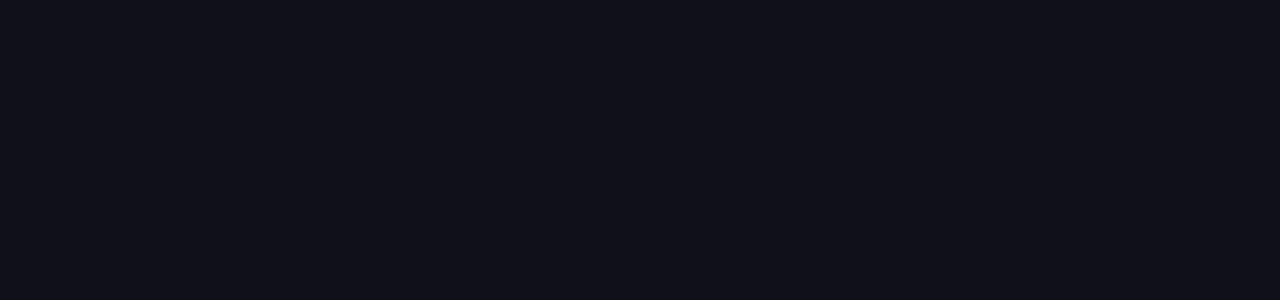
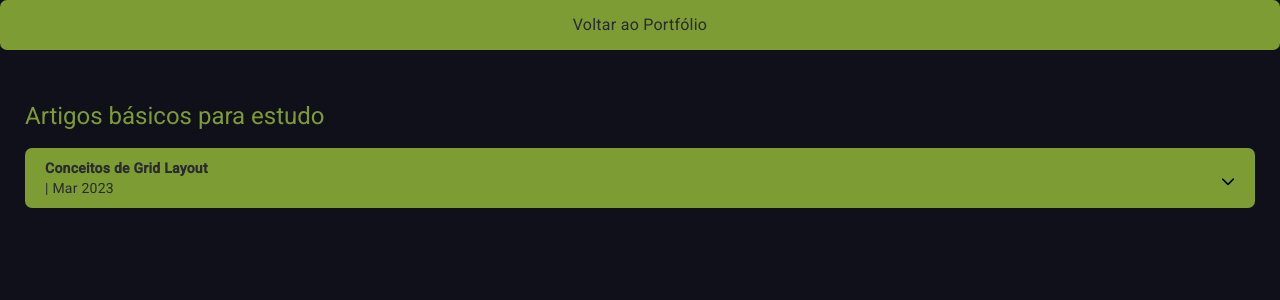
Before and after one commit to racinefe/curriculo-portfolio, an Angular app: page /blog in a window 1280 px wide. Before the commit this address led to /. Shown: the top 300 px of the page. Built offline with nearby package versions, Linux system fonts and the light colour scheme.

Commit message:
Criando página para conteudo Blog

```diff
--- /dev/null
+++ b/src/app/blog/blog.component.html
@@ -0,0 +1,18 @@
+<!-- Link para retornar à página inicial -->
+<a class="btn-home-portfolio" [routerLink]="['/']" >Voltar ao Portfólio</a>
+ <!-- Conteúdo do blog -->
+<div class="blog-content">
+    <h1>Artigos básicos para estudo</h1>
+    @for (item of arrayBlog(); track item) {
+        <details>
+            <summary>
+                <p>
+                    <strong> {{item.summary.strong}} </strong>
+                    {{item.summary.p}}
+                </p>
+            </summary>
+            <article [innerHTML]="item.text"></article>
+        </details>
+    }
+
+</div>
--- /dev/null
+++ b/src/app/blog/blog.component.scss
@@ -0,0 +1,109 @@
+:host{
+
+
+    h2 {
+        text-align: center;
+        margin: 0 0 25px 0;
+    }
+    details {
+        overflow: hidden;
+        margin-top: 10px;
+        background: var(--black-10);
+        border-radius: 7px;
+
+
+        summary,
+        article {
+            padding: 10px 20px;
+            transition: 500ms;
+        }
+
+        summary {
+            cursor: pointer;
+
+            display: flex;
+            justify-content: space-between;
+            align-items: center;
+
+            background: var(--primary);
+
+            p {
+                font-size: 14px;
+                color: var(--black-10);
+
+                padding: 0;
+                margin: 0;
+                display: flex;
+                flex-direction: column;
+
+
+            }
+            &::after {
+                content: "";
+                display: inline-block;
+                width: 1em;  /* Ajuste conforme necessário */
+                height: 1em; /* Ajuste conforme necessário */
+                background-size: contain;
+                background-repeat: no-repeat;
+                background-position: center;
+            }
+        }
+        &[open]{
+            summary {
+                &::after {
+                    background-image: url("../../../../../assets/icons/chevron-up.svg");
+                    margin-top: 5px;
+                }
+
+
+                border-radius: 7px 7px 0 0;
+            }
+        }
+        &:not([open]){
+            summary {
+                &::after {
+                    background-image: url("../../../../../assets/icons/chevron-down.svg");
+                    margin-top: 5px;
+                }
+
+
+            }
+        }
+    }
+    .blog-content{
+        margin: 25px;
+        padding: 25px 0;
+    }
+    .blog-conteudo{
+        display: flex;
+        justify-content: center;
+        align-items: center;
+        flex-direction: column;
+
+
+    }
+    .btn-home-portfolio{
+        display: flex;
+        flex-direction: column;
+        justify-content: center;
+        align-items: center;
+        padding: 15px 0;
+
+        font-size: 16px;
+        border-radius: 7px;
+        color: var(--black-10);
+        background: var(--primary);
+
+        &:hover {
+            background: var(--primary-10);
+            color: var(--white);
+        }
+    }
+    .artigo{
+        margin-top: 25px;
+        padding: 25px ;
+        border: 25px;
+        border-color: red;
+        background: var(--black-10);
+    }
+}
--- /dev/null
+++ b/src/app/blog/blog.component.ts
@@ -0,0 +1,111 @@
+import { Component, signal } from '@angular/core';
+
+import { RouterModule } from '@angular/router';
+
+
+import { MatDialogModule } from '@angular/material/dialog';
+import { IExperiences } from '../modules/portfolio/interface/IExperiences.interface';
+
+
+
+
+@Component({
+  selector: 'app-blog',
+  standalone: true,
+  imports: [
+    RouterModule,
+    MatDialogModule
+  ],
+  templateUrl: './blog.component.html',
+  styleUrl: './blog.component.scss'
+})
+export class BlogComponent {
+
+  public arrayBlog = signal<IExperiences[]>([
+    {
+      summary: {
+        strong: "Conceitos de Grid Layout",
+        p: "| Mar 2023",
+      },
+      text: `
+            <h1>Conceitos básicos de Grid Layout</h1>
+            <p>
+              O CSS Grid Layout é uma maneira de organizar os elementos na página de forma bem prática,
+              criando uma "grade" tanto para partes grandes quanto pequenas do layout.
+              Ele permite organizar tudo de forma bem organizada, usando linhas e colunas.
+              Neste artigo, vou te dar uma introdução ao CSS Grid e ao vocabulário que usamos com ele.
+              Depois, vou te explicar tudo em mais detalhes, então fica ligado!
+            </p>
+            <br>
+            <h2>O que é grid?</h2>
+            <p>
+              O CSS Grid é como uma malha feita de linhas horizontais e verticais,
+              que cria um layout organizado na página. Dentro dessa "grade",
+              você pode colocar os elementos do seu site,
+              respeitando as linhas que definem colunas e linhas.
+            </p>
+            <br>
+            <p> Aqui estão algumas coisas que o Grid pode fazer:</p>
+            <br>
+            <h3>1. Dimensões Fixas ou Flexíveis:</h3>
+            <p>Você pode definir tamanhos fixos, como em pixels, ou usar tamanhos flexíveis,
+                como porcentagens ou a unidade "fr",
+                que se adapta ao espaço disponível.
+            </p>
+            <h3>2. Grids Adicionais:</h3>
+            <p>
+                Além do grid principal, você pode adicionar novas linhas e colunas para organizar conteúdos extras.
+            </p>
+            <h3>3. Posicionamento Preciso:</h3>
+            <p>
+                O Grid permite colocar os itens exatamente onde você quer, usando números para linhas,
+                nomes ou até regiões específicas.
+                E se não for possível definir a posição exata,
+                ele tem um algoritmo para ajustar os itens automaticamente.
+            </p>
+            <h3>4. Alinhamento:</h3>
+            <p>
+                O CSS Grid também dá controle total sobre o alinhamento, tanto dos itens dentro da grade quanto da própria grade em si.
+            </p>
+            <h3>5. Conteúdos sobrepostos:</h3>
+            <p>
+                Você pode colocar vários itens dentro de uma mesma célula do grid e até sobrepor áreas usando o z-index para controlar as camadas.
+            </p>
+            <br>
+            <p>
+                Combinando o CSS Grid com outras ferramentas, como o Flexbox,
+                dá pra criar layouts incríveis e complexos que antes eram impossíveis só com CSS.
+                Tudo começa criando um grid dentro de um container!
+            </p>
+
+          `
+    },
+    // {
+    //   summary: {
+    //     strong: "artigo #02 ",
+    //     p: "| Mar 2023"
+    //   },
+    //   text: `
+    //          <h1>Conceitos básicos de Grid Layout</h1>
+    //         <p>
+    //           O CSS Grid Layout é uma maneira de organizar os elementos na página de forma bem prática,
+    //           criando uma "grade" tanto para partes grandes quanto pequenas do layout.
+    //           Ele permite organizar tudo de forma bem organizada, usando linhas e colunas.
+    //           Neste artigo, vou te dar uma introdução ao CSS Grid e ao vocabulário que usamos com ele.
+    //           Depois, vou te explicar tudo em mais detalhes, então fica ligado!
+    //         </p>
+    //         <br>
+    //         <h2>O que é grid?</h2>
+    //         <p>
+    //           O CSS Grid é como uma malha feita de linhas horizontais e verticais,
+    //           que cria um layout organizado na página. Dentro dessa "grade",
+    //           você pode colocar os elementos do seu site,
+    //           respeitando as linhas que definem colunas e linhas.
+    //         </p>
+    //         <br>
+
+    //           `
+    // },
+
+  ])
+}
--- a/src/app/modules/portfolio/pages/home/home.component.html
+++ b/src/app/modules/portfolio/pages/home/home.component.html
@@ -17,6 +17,9 @@
                 </li>
                 <li class="nav-item">
                     <a class="nav-link" href="#scrollspyHeading4">Projetos</a>
+                </li>
+                <li class="nav-item">
+                    <a class="nav-link" [routerLink]="['/blog']">Blog</a>
                 </li>
                 <!-- <li class="nav-item dropdown">
                     <a class="nav-link dropdown-toggle" data-bs-toggle="dropdown" href="#" role="button" aria-expanded="false">Dropdown</a>
--- a/src/app/modules/portfolio/pages/home/home.component.ts
+++ b/src/app/modules/portfolio/pages/home/home.component.ts
@@ -5,6 +5,9 @@ import { HeaderComponent } from '../../components/header/header.component';
 import { KnowledgeComponent } from '../../components/knowledge/knowledge.component';
 import { ExperiencesComponent } from '../../components/experiences/experiences.component';
 import { ProjectsComponent } from '../../components/projects/projects.component';
+import { RouterModule } from '@angular/router';
+
+
 
 @Component({
   selector: 'app-home',
@@ -14,6 +17,8 @@ import { ProjectsComponent } from '../../components/projects/projects.component'
             KnowledgeComponent,
             ExperiencesComponent,
             ProjectsComponent,
+            RouterModule
+
           ],
   templateUrl: './home.component.html',
   styleUrl: './home.component.scss'
```
Also changed, not shown: src/app/app.component.ts (+6 -1 lines), src/app/app.routes.ts (+3 -4 lines), 1 other file (tests, documents, lock files or other folders).
